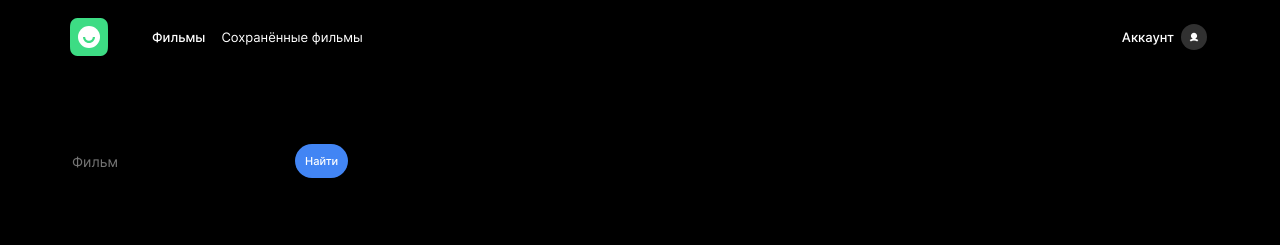
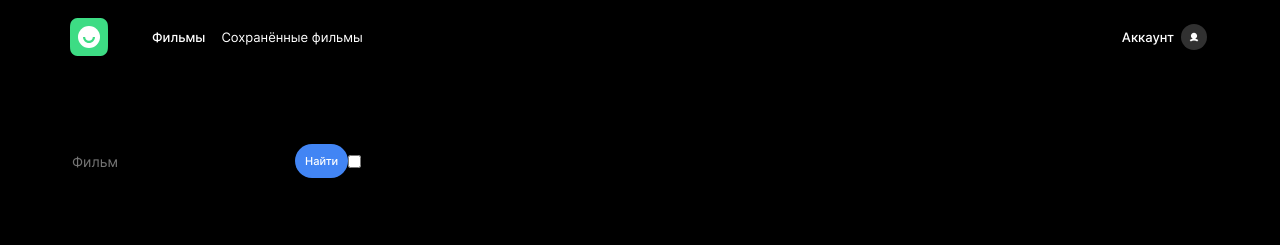
Before and after one commit to krylovis/movies-explorer-frontend, a React (Create React App) app: page /movies in a window 1280 px wide. Shown: the top 245 px of the page. Built offline with nearby package versions, Linux system fonts and the light colour scheme.

Commit message:
add input

```diff
--- a/src/components/SearchForm/SearchForm.jsx
+++ b/src/components/SearchForm/SearchForm.jsx
@@ -36,6 +36,7 @@ export default function SearchForm() {
             type="submit"
           >Найти
           </button>
+          <input className="search-form__switch" type="checkbox" role="switch" />
         </form>
       </div>
     </section>
```
